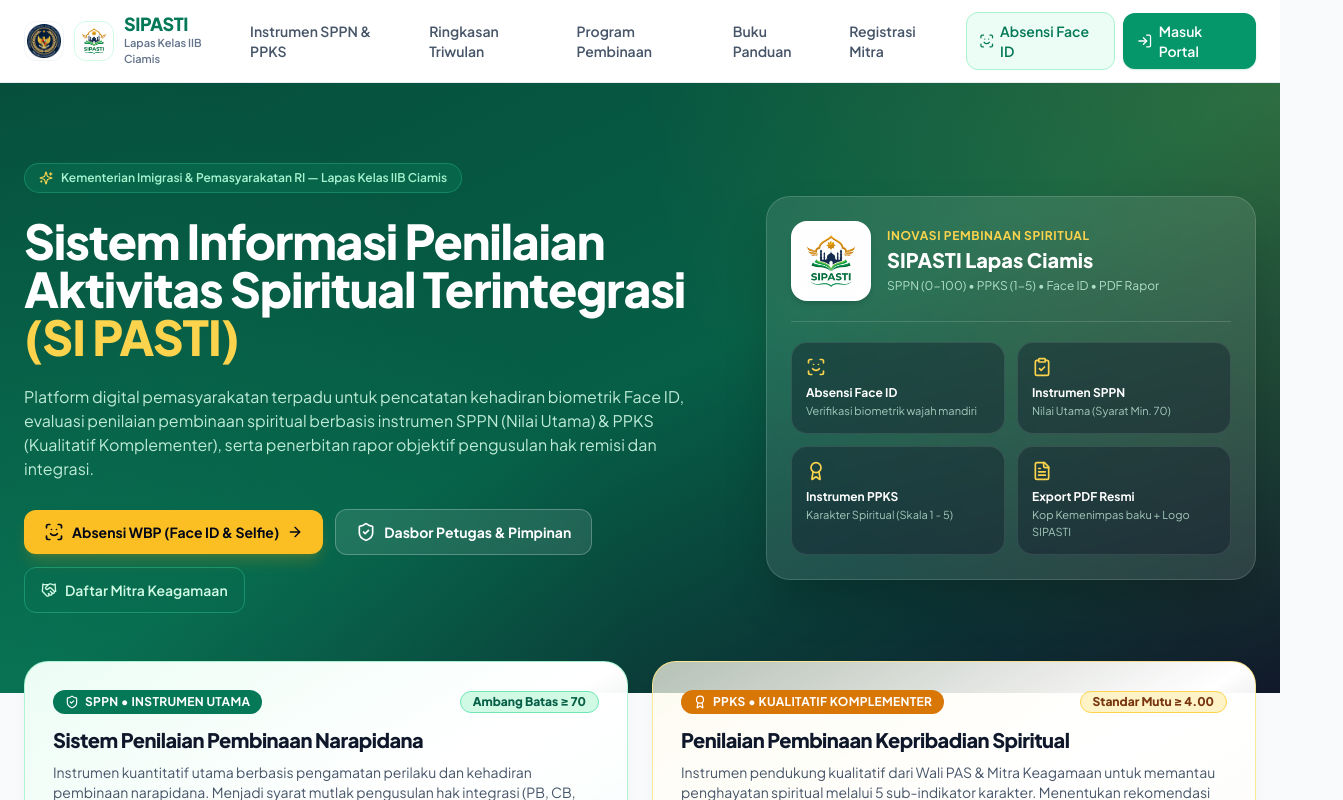
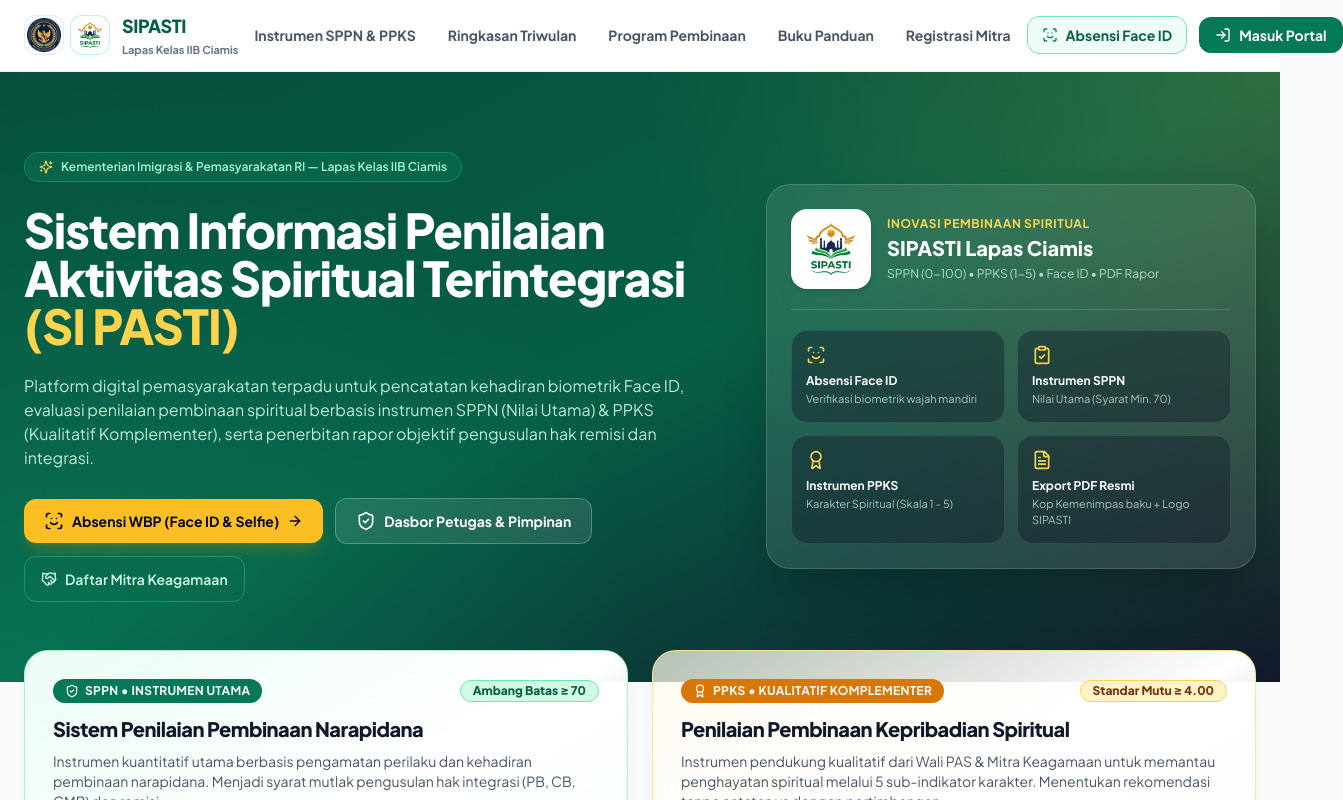
Before and after one commit to cecepns/sipasti-lapas-ciamis, a React (Vite) app in the folder frontend/: page / in a window 1280 px wide. Shown: the top 800 px of the page, 1343 px wide, since content can reach past the window. Built offline with nearby package versions, Linux system fonts and the light colour scheme; no server answers.

Commit message:
fix: bug

```diff
--- a/frontend/src/components/layout/AdminLayout.jsx
+++ b/frontend/src/components/layout/AdminLayout.jsx
@@ -266,8 +266,8 @@ export function AdminLayout() {
                 <Menu className="h-5 w-5" />
               </button>
               <img
-                src="/logo-kementerian.png"
-                alt="Pemasyarakatan"
+                src="/logo-kemenas.png"
+                alt="Logo Kementerian Imigrasi & Pemasyarakatan"
                 className="hidden sm:block h-8 w-8 rounded-lg object-contain bg-white border border-slate-100 p-0.5 shrink-0"
               />
               <div className="min-w-0">
--- a/frontend/src/pages/LandingPage.jsx
+++ b/frontend/src/pages/LandingPage.jsx
@@ -13,12 +13,14 @@ import {
   LogIn,
   Mail,
   MapPin,
+  Menu,
   Phone,
   ScanFace,
   ShieldCheck,
   Sparkles,
   TrendingUp,
   Users,
+  X,
 } from 'lucide-react';
 import { request } from '@/utils/request';
 import { API_ENDPOINTS } from '@/utils/endpoints';
@@ -29,6 +31,7 @@ export function LandingPage() {
   const [selectedTw, setSelectedTw] = useState('tw4');
   const [selectedCompTw, setSelectedCompTw] = useState('tw3');
   const [loading, setLoading] = useState(true);
+  const [mobileMenuOpen, setMobileMenuOpen] = useState(false);
 
   useEffect(() => {
     let active = true;
@@ -63,64 +66,140 @@ export function LandingPage() {
   return (
     <div className="min-h-screen bg-slate-50 text-slate-800 flex flex-col">
       {/* Top Navbar */}
-      <header className="sticky top-0 z-30 border-b border-slate-200/80 bg-white/90 backdrop-blur-md">
+      <header className="sticky top-0 z-40 border-b border-slate-200/80 bg-white/95 backdrop-blur-md shadow-xs">
         <div className="mx-auto flex max-w-7xl items-center justify-between gap-4 px-4 py-3 sm:px-6">
-          <Link to="/" className="flex items-center gap-2.5">
+          {/* Logo & Identity */}
+          <Link to="/" className="flex items-center gap-2.5 sm:gap-3 shrink-0">
+            <div className="flex items-center gap-1.5 shrink-0">
               <img
                 src="/logo-kemenas.png"
                 alt="Logo Kementerian Imigrasi & Pemasyarakatan"
-              className="h-10 w-10 rounded-xl object-contain bg-white border border-slate-100 p-0.5 shadow-xs"
+                className="h-9 w-9 sm:h-10 sm:w-10 rounded-xl object-contain bg-white border border-slate-200/80 p-0.5 shadow-xs"
               />
               <img
                 src="/logo-sipasti.png"
                 alt="Logo SIPASTI"
-              className="h-10 w-10 rounded-xl object-contain bg-white border border-emerald-100 p-0.5 shadow-xs"
+                className="h-9 w-9 sm:h-10 sm:w-10 rounded-xl object-contain bg-white border border-emerald-200/80 p-0.5 shadow-xs"
               />
-            <div>
-              <span className="block text-lg font-extrabold tracking-tight text-emerald-700 leading-none">
+            </div>
+            <div className="shrink-0">
+              <span className="block text-base sm:text-lg font-black tracking-tight text-emerald-800 leading-none">
                 SIPASTI
               </span>
-              <span className="block text-[11px] font-semibold text-slate-500 mt-0.5">
+              <span className="block text-[10px] sm:text-[11px] font-bold text-slate-500 mt-0.5 whitespace-nowrap">
                 Lapas Kelas IIB Ciamis
               </span>
             </div>
           </Link>
 
-          <nav className="hidden md:flex items-center gap-6 text-sm font-semibold text-slate-600">
-            <a href="#instrumen" className="hover:text-emerald-700 transition-colors">
-              Instrumen SPPN & PPKS
+          {/* Desktop Navigation Links */}
+          <nav className="hidden lg:flex items-center gap-5 xl:gap-8 text-xs xl:text-sm font-bold text-slate-600">
+            <a href="#instrumen" className="whitespace-nowrap hover:text-emerald-700 transition-colors py-1">
+              Instrumen SPPN &amp; PPKS
             </a>
-            <a href="#ringkasan" className="hover:text-emerald-700 transition-colors">
+            <a href="#ringkasan" className="whitespace-nowrap hover:text-emerald-700 transition-colors py-1">
               Ringkasan Triwulan
             </a>
-            <a href="#program" className="hover:text-emerald-700 transition-colors">
+            <a href="#program" className="whitespace-nowrap hover:text-emerald-700 transition-colors py-1">
               Program Pembinaan
             </a>
-            <Link to="/panduan" className="hover:text-emerald-700 transition-colors">
+            <Link to="/panduan" className="whitespace-nowrap hover:text-emerald-700 transition-colors py-1">
               Buku Panduan
             </Link>
-            <Link to="/registrasi-mitra" className="hover:text-emerald-700 transition-colors">
+            <Link to="/registrasi-mitra" className="whitespace-nowrap hover:text-emerald-700 transition-colors py-1">
               Registrasi Mitra
             </Link>
           </nav>
 
-          <div className="flex items-center gap-2">
+          {/* Action Buttons & Mobile Toggle */}
+          <div className="flex items-center gap-2 sm:gap-3 shrink-0">
             <Link
               to="/absensi-kiosk"
-              className="inline-flex items-center gap-1.5 rounded-xl border border-emerald-200 bg-emerald-50 px-3 py-2 text-xs sm:text-sm font-semibold text-emerald-700 hover:bg-emerald-100 transition-colors"
+              className="hidden sm:inline-flex items-center gap-2 rounded-xl border border-emerald-300 bg-emerald-50/80 px-3.5 py-2 text-xs sm:text-sm font-bold text-emerald-800 hover:bg-emerald-100 transition-colors whitespace-nowrap shadow-xs"
             >
-              <ScanFace className="h-4 w-4" />
-              <span className="hidden sm:inline">Absensi Face ID</span>
+              <ScanFace className="h-4 w-4 text-emerald-700 shrink-0" />
+              <span>Absensi Face ID</span>
             </Link>
             <Link
               to="/login"
-              className="inline-flex items-center gap-1.5 rounded-xl bg-emerald-600 px-3.5 py-2 text-xs sm:text-sm font-semibold text-white shadow-sm shadow-emerald-600/20 hover:bg-emerald-700 transition-colors"
+              className="inline-flex items-center gap-2 rounded-xl bg-emerald-700 px-4 py-2 text-xs sm:text-sm font-bold text-white shadow-xs hover:bg-emerald-800 transition-colors whitespace-nowrap shrink-0"
+            >
+              <LogIn className="h-4 w-4 shrink-0" />
+              <span>Masuk Portal</span>
+            </Link>
+
+            {/* Mobile Hamburger Button */}
+            <button
+              type="button"
+              onClick={() => setMobileMenuOpen(!mobileMenuOpen)}
+              className="lg:hidden p-2 rounded-xl text-slate-600 hover:text-slate-900 hover:bg-slate-100 transition-colors shrink-0"
+              aria-label="Toggle Menu"
+            >
+              {mobileMenuOpen ? <X className="h-5 w-5" /> : <Menu className="h-5 w-5" />}
+            </button>
+          </div>
+        </div>
+
+        {/* Mobile Dropdown Menu (Clean & Smooth) */}
+        {mobileMenuOpen && (
+          <div className="lg:hidden border-t border-slate-200 bg-white px-4 pt-3 pb-5 space-y-3 shadow-lg">
+            <div className="flex flex-col space-y-1 text-sm font-bold text-slate-700">
+              <a
+                href="#instrumen"
+                onClick={() => setMobileMenuOpen(false)}
+                className="px-3 py-2.5 rounded-xl hover:bg-slate-50 hover:text-emerald-700 transition-colors"
+              >
+                Instrumen SPPN &amp; PPKS
+              </a>
+              <a
+                href="#ringkasan"
+                onClick={() => setMobileMenuOpen(false)}
+                className="px-3 py-2.5 rounded-xl hover:bg-slate-50 hover:text-emerald-700 transition-colors"
+              >
+                Ringkasan Triwulan
+              </a>
+              <a
+                href="#program"
+                onClick={() => setMobileMenuOpen(false)}
+                className="px-3 py-2.5 rounded-xl hover:bg-slate-50 hover:text-emerald-700 transition-colors"
+              >
+                Program Pembinaan
+              </a>
+              <Link
+                to="/panduan"
+                onClick={() => setMobileMenuOpen(false)}
+                className="px-3 py-2.5 rounded-xl hover:bg-slate-50 hover:text-emerald-700 transition-colors"
+              >
+                Buku Panduan
+              </Link>
+              <Link
+                to="/registrasi-mitra"
+                onClick={() => setMobileMenuOpen(false)}
+                className="px-3 py-2.5 rounded-xl hover:bg-slate-50 hover:text-emerald-700 transition-colors"
+              >
+                Registrasi Mitra
+              </Link>
+            </div>
+            <div className="pt-2 border-t border-slate-100 flex flex-col gap-2">
+              <Link
+                to="/absensi-kiosk"
+                onClick={() => setMobileMenuOpen(false)}
+                className="flex items-center justify-center gap-2 rounded-xl border border-emerald-300 bg-emerald-50 px-4 py-2.5 text-xs font-bold text-emerald-800"
+              >
+                <ScanFace className="h-4 w-4" />
+                Absensi Face ID
+              </Link>
+              <Link
+                to="/login"
+                onClick={() => setMobileMenuOpen(false)}
+                className="flex items-center justify-center gap-2 rounded-xl bg-emerald-700 px-4 py-2.5 text-xs font-bold text-white shadow-xs"
               >
                 <LogIn className="h-4 w-4" />
-              <span>Masuk Portal</span>
+                Masuk Portal Petugas
               </Link>
             </div>
           </div>
+        )}
       </header>
 
       {/* Hero Section */}
```
Lines whose indentation alone changed are shown as unchanged.
